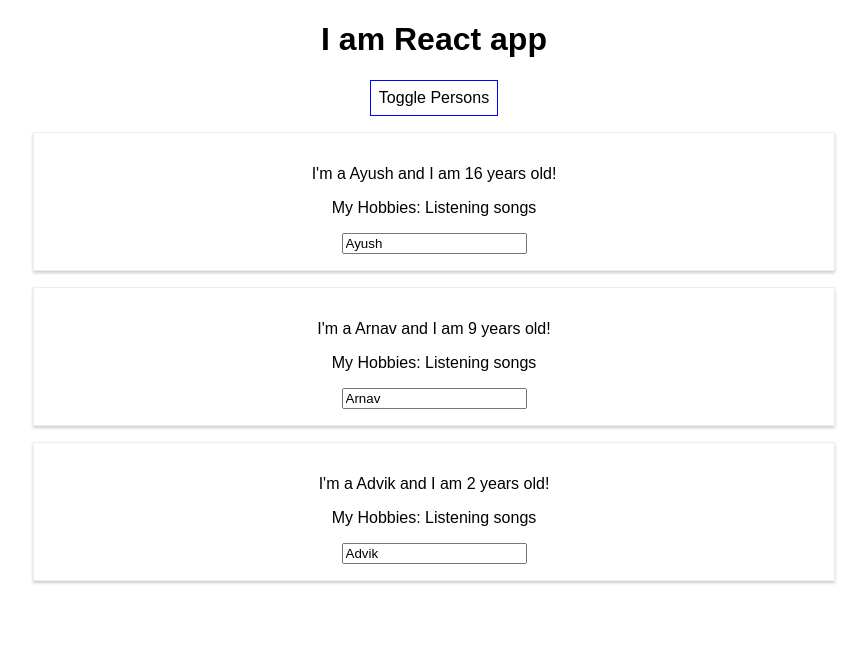
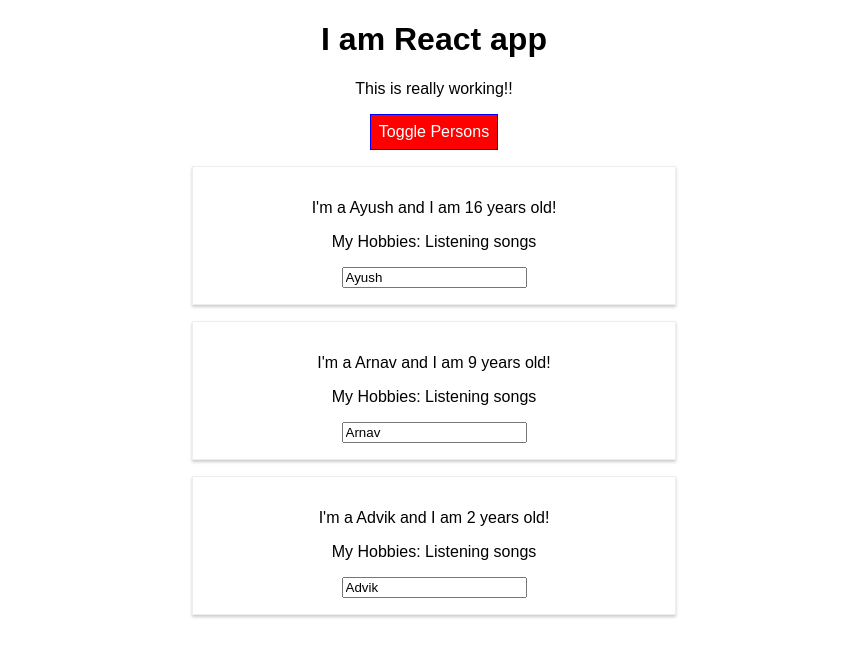
Before and after one commit to snehaltembare/react-complete-guide, a React (Create React App) app: page / in a window 1280 px wide. Both pictures are taken after a click on the button "Toggle Persons". Shown: the top 656 px of the page, without its empty margins (206-1073 px from the left). Built offline with nearby package versions, Linux system fonts and the light colour scheme.

Commit message:
Styling using radium

```diff
--- a/package.json
+++ b/package.json
@@ -3,6 +3,7 @@
   "version": "0.1.0",
   "private": true,
   "dependencies": {
+    "radium": "^0.26.1",
     "react": "^17.0.1",
     "react-dom": "^17.0.1",
     "react-scripts": "1.1.5"
--- a/src/App.css
+++ b/src/App.css
@@ -1,3 +1,9 @@
 .App {
   text-align: center;
 }
+.red{
+  color: red;
+}
+.bold {
+  font-weight: bold;
+}
--- a/src/App.js
+++ b/src/App.js
@@ -1,8 +1,7 @@
 import React, { Component } from 'react';
 import './App.css';
-import person from './Person/Person';
-import Person from './Person/Person'
-
+import Person from './Person/Person';
+import Radium, {StyleRoot} from 'radium';
 class App extends Component {
   state = {
     persons: [
@@ -37,11 +36,16 @@
   };
   render() {
     const style = {
-      backgroundColor: 'white',
+      backgroundColor: 'green',
+      color: 'white',
       font: 'inherit',
       border: '1px solid blue',
       padding: '8px',
-      cursor: 'pointer'
+      cursor: 'pointer',
+      ':hover': {
+        backgroundColor: 'salmon',
+        color: 'black'
+      }
     }
     let persons = null;
     if (this.state.showPersons) {
@@ -56,28 +60,30 @@
            My Hobbies: Listening songs
        </Person>
         })}
-        {/* <Person
-          name={this.state.persons[0].name}
-          age={this.state.persons[0].age}
-        />
-        <Person
-          name={this.state.persons[1].name}
-          age={this.state.persons[1].age}
-          click={this.switchNameHandler.bind(this, 'Ayush')}
-          change={this.inputHandler}>
-          My Hobbies: Listening songs
-      </Person>
-        <Person
-          name={this.state.persons[2].name}
-          age={this.state.persons[2].age} /> */}
-      </div>)
+      </div>);
+      style.backgroundColor = 'red';
+      style[':hover'] = {
+        backgroundColor: 'salmon',
+        color: 'black'
+      };
+    }
+
+    const classes = [];
+    if (this.state.persons.length <= 2) {
+      classes.push('red')
+    }
+    if (this.state.persons.length <= 1) {
+      classes.push('bold')
     }
     return (
+      <StyleRoot>
       <div className="App">
         <h1>I am React app</h1>
+        <p className={classes.join(' ')}>This is really working!!</p>
         <button style={style} onClick={this.togglePersonsHandler}>Toggle Persons</button>
         {persons}
       </div>
+      </StyleRoot>
     );
 
     // JSX code get compiled into this at compile time
@@ -88,4 +94,4 @@
   }
 }
 
-export default App;
+export default Radium(App);
--- a/src/Person/Person.js
+++ b/src/Person/Person.js
@@ -1,11 +1,17 @@
 import React from 'react';
-import './Person.css'
+import './Person.css';
+import Radium from 'radium';
 const person = (props) => {
+    const style= {
+        '@media (min-width:500px)': {
+            width: '450px'
+        }
+    }
     return (
-        <div className="Person">
+        <div className="Person" style={style}>
             <p onClick={props.click}> I'm a {props.name} and I am {props.age} years old!</p>
             <p>{props.children}</p>
             <input type="text" onChange={props.change} value={props.name}/>
         </div>)
 }
-export default person;
+export default Radium(person);
```
Also changed, not shown: 1 other file (tests, documents, lock files or other folders).
